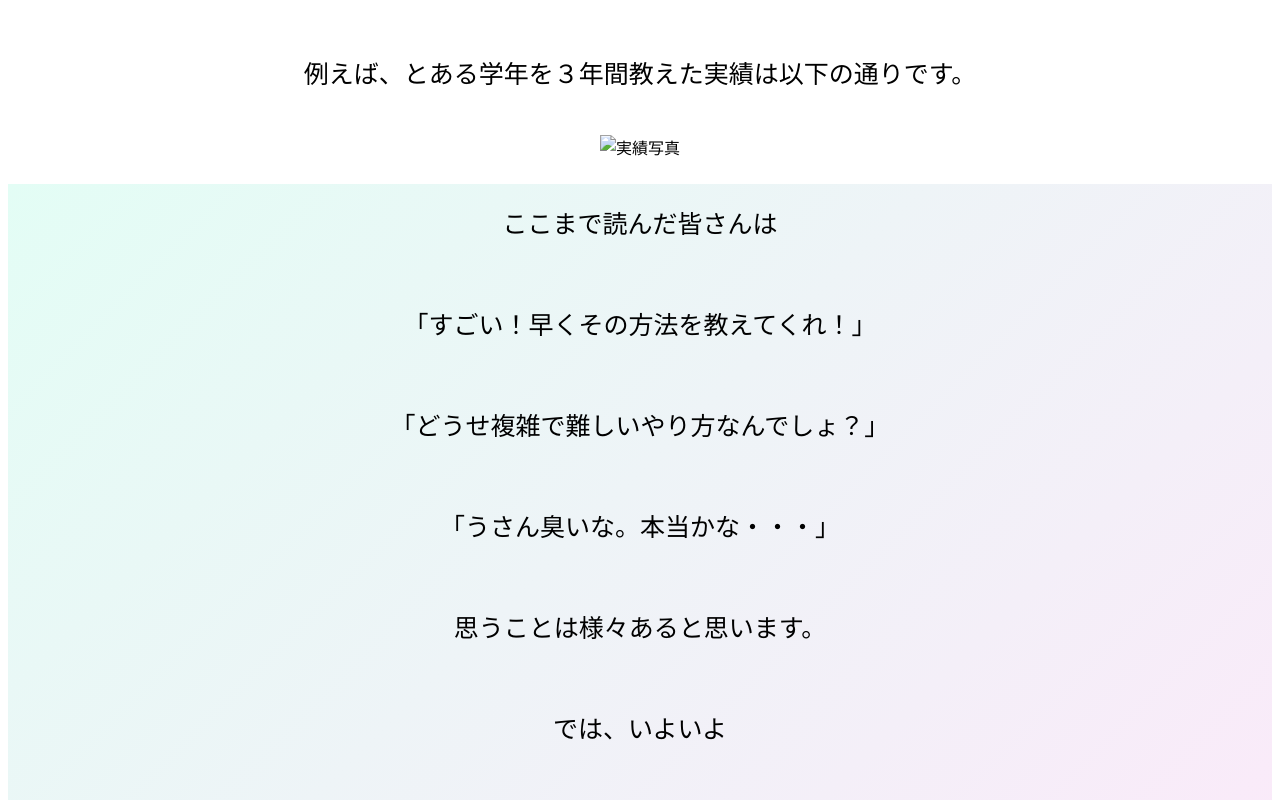
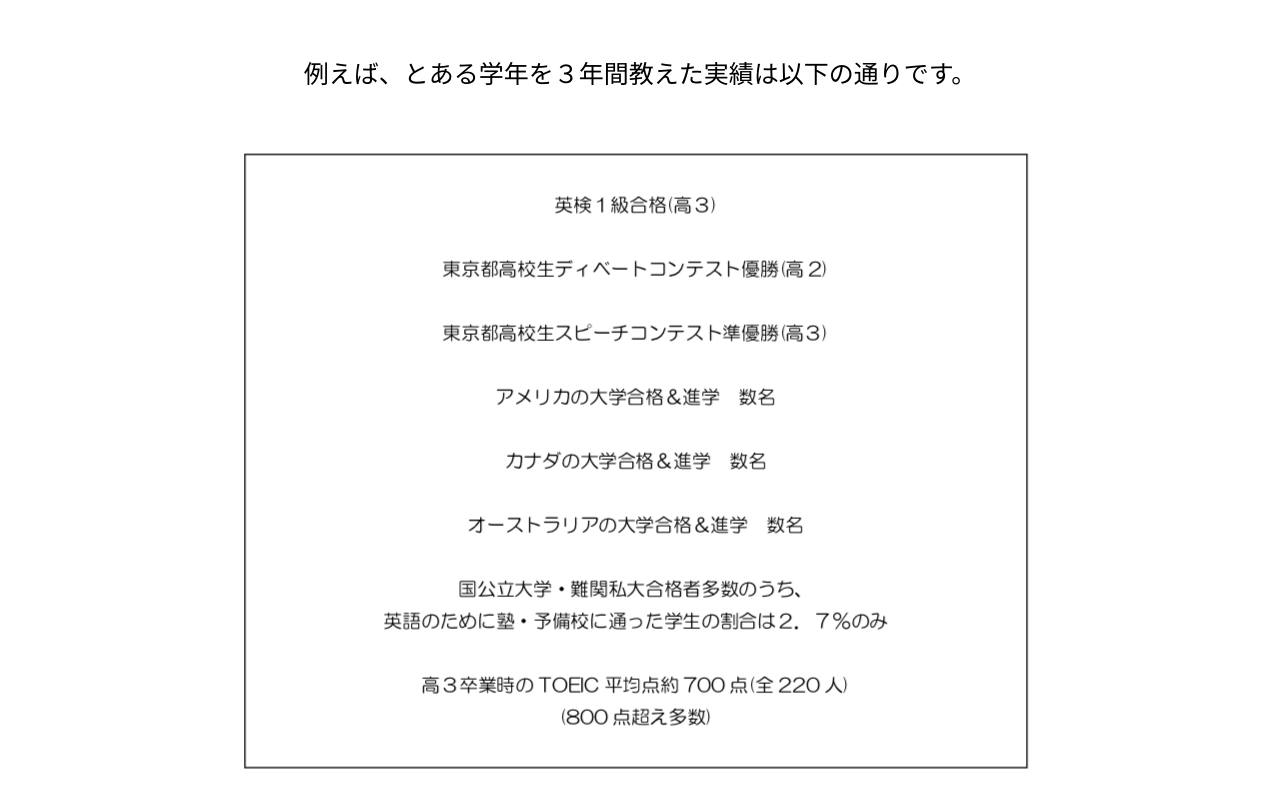
Before and after one commit to miraken917/reading-aloud-method, a plain HTML site: page index.html in a window 1280 px wide. Shown: the part 4200-5000 px from the top of the page. Drawn offline with Linux system fonts and the light colour scheme.

Commit message:
Update index.html

```diff
--- a/index.html
+++ b/index.html
@@ -308,7 +308,7 @@ style='font-size:28.0pt;font-family:HGS行書体'>リーディング・アラウ
 	</div>
 
 	<div class="photo">
-		<img src="assets/sensei.jpg" alt="実績写真">
+		<img src="sensei.jpg" alt="実績写真">
 	</div>
 
 </section>
```
